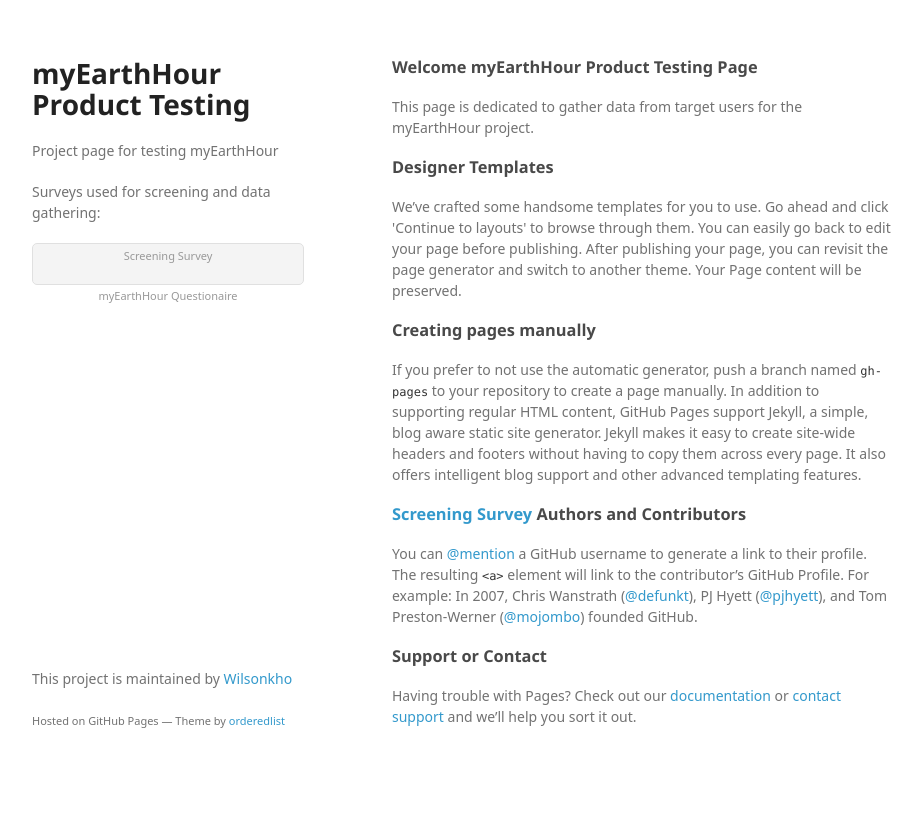
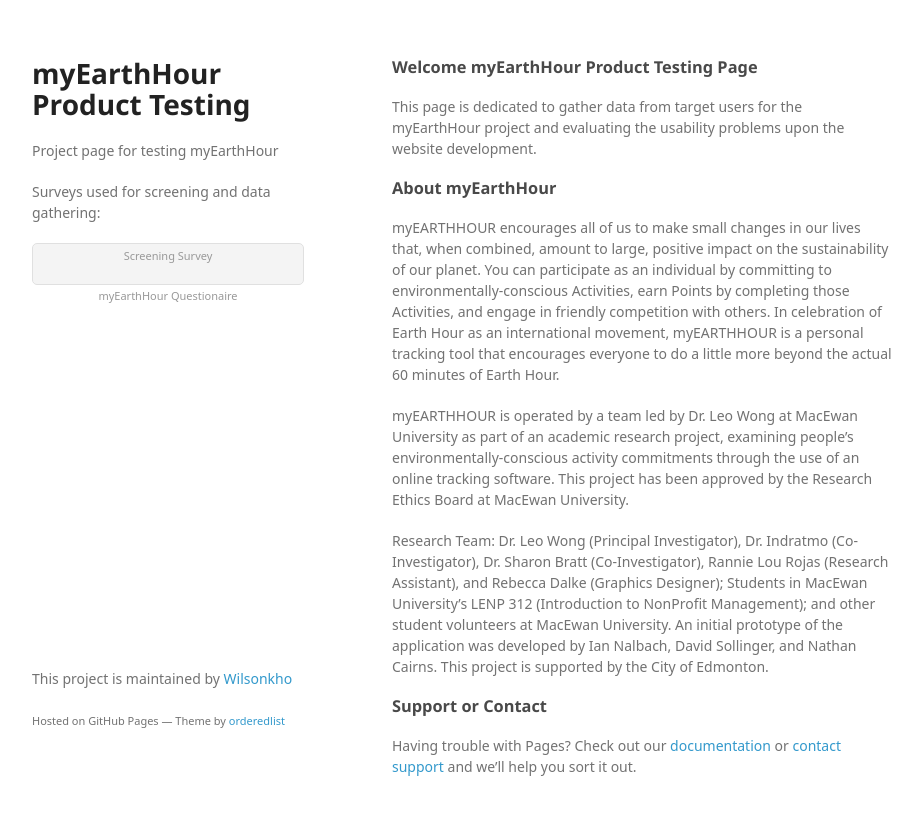
Before and after one commit to Wilsonkho/cmpt351survey, a plain HTML site: page index.html in a window 1280 px wide. Shown: the whole page, without its empty margins (178-1100 px from the left). Drawn offline with Linux system fonts and the light colour scheme; a web font is replaced by a local one.

Commit message:
project page touch up

```diff
--- a/index.html
+++ b/index.html
@@ -29,14 +29,18 @@
 <a id="welcome-to-github-pages" class="anchor" href="#welcome-to-github-pages" aria-hidden="true"><span class="octicon octicon-link"></span></a>Welcome myEarthHour Product Testing Page</h3>
 <div class="pd-embed" id="pd_1453824709"></div>
 
-<p>This page is dedicated to gather data from target users for the myEarthHour project. </p>
+<p>This page is dedicated to gather data from target users for the myEarthHour project and evaluating the usability problems upon the website development. </p>
 
 <h3>
-<a id="designer-templates" class="anchor" href="#designer-templates" aria-hidden="true"><span class="octicon octicon-link"></span></a>Designer Templates</h3>
+<a id="designer-templates" class="anchor" href="#designer-templates" aria-hidden="true"><span class="octicon octicon-link"></span></a>About myEarthHour</h3>
 
-<p>We’ve crafted some handsome templates for you to use. Go ahead and click 'Continue to layouts' to browse through them. You can easily go back to edit your page before publishing. After publishing your page, you can revisit the page generator and switch to another theme. Your Page content will be preserved.</p>
+<p>myEARTHHOUR encourages all of us to make small changes in our lives that, when combined, amount to large, positive impact on the sustainability of our planet. You can participate as an individual by committing to environmentally-conscious Activities, earn Points by completing those Activities, and engage in friendly competition with others. In celebration of Earth Hour as an international movement, myEARTHHOUR is a personal tracking tool that encourages everyone to do a little more beyond the actual 60 minutes of Earth Hour.</p>
 
-<h3>
+<p>myEARTHHOUR is operated by a team led by Dr. Leo Wong at MacEwan University as part of an academic research project, examining people’s environmentally-conscious activity commitments through the use of an online tracking software. This project has been approved by the Research Ethics Board at MacEwan University.</p>
+
+<p>Research Team: Dr. Leo Wong (Principal Investigator), Dr. Indratmo (Co-Investigator), Dr. Sharon Bratt (Co-Investigator), Rannie Lou Rojas (Research Assistant), and Rebecca Dalke (Graphics Designer); Students in MacEwan University’s LENP 312 (Introduction to NonProfit Management); and other student volunteers at MacEwan University. An initial prototype of the application was developed by Ian Nalbach, David Sollinger, and Nathan Cairns. This project is supported by the City of Edmonton.</p>
+
+<!-- <h3>
 <a id="creating-pages-manually" class="anchor" href="#creating-pages-manually" aria-hidden="true"><span class="octicon octicon-link"></span></a>Creating pages manually</h3>
 
 <p>If you prefer to not use the automatic generator, push a branch named <code>gh-pages</code> to your repository to create a page manually. In addition to supporting regular HTML content, GitHub Pages support Jekyll, a simple, blog aware static site generator. Jekyll makes it easy to create site-wide headers and footers without having to copy them across every page. It also offers intelligent blog support and other advanced templating features.</p>
@@ -45,7 +49,7 @@
 <a href="screening.html">Screening Survey</a>
 <a id="authors-and-contributors" class="anchor" href="#authors-and-contributors" aria-hidden="true"><span class="octicon octicon-link"></span></a>Authors and Contributors</h3>
 
-<p>You can <a href="https://github.com/blog/821" class="user-mention">@mention</a> a GitHub username to generate a link to their profile. The resulting <code>&lt;a&gt;</code> element will link to the contributor’s GitHub Profile. For example: In 2007, Chris Wanstrath (<a href="https://github.com/defunkt" class="user-mention">@defunkt</a>), PJ Hyett (<a href="https://github.com/pjhyett" class="user-mention">@pjhyett</a>), and Tom Preston-Werner (<a href="https://github.com/mojombo" class="user-mention">@mojombo</a>) founded GitHub.</p>
+<p>You can <a href="https://github.com/blog/821" class="user-mention">@mention</a> a GitHub username to generate a link to their profile. The resulting <code>&lt;a&gt;</code> element will link to the contributor’s GitHub Profile. For example: In 2007, Chris Wanstrath (<a href="https://github.com/defunkt" class="user-mention">@defunkt</a>), PJ Hyett (<a href="https://github.com/pjhyett" class="user-mention">@pjhyett</a>), and Tom Preston-Werner (<a href="https://github.com/mojombo" class="user-mention">@mojombo</a>) founded GitHub.</p> -->
 
 <h3>
 <a id="support-or-contact" class="anchor" href="#support-or-contact" aria-hidden="true"><span class="octicon octicon-link"></span></a>Support or Contact</h3>
```
